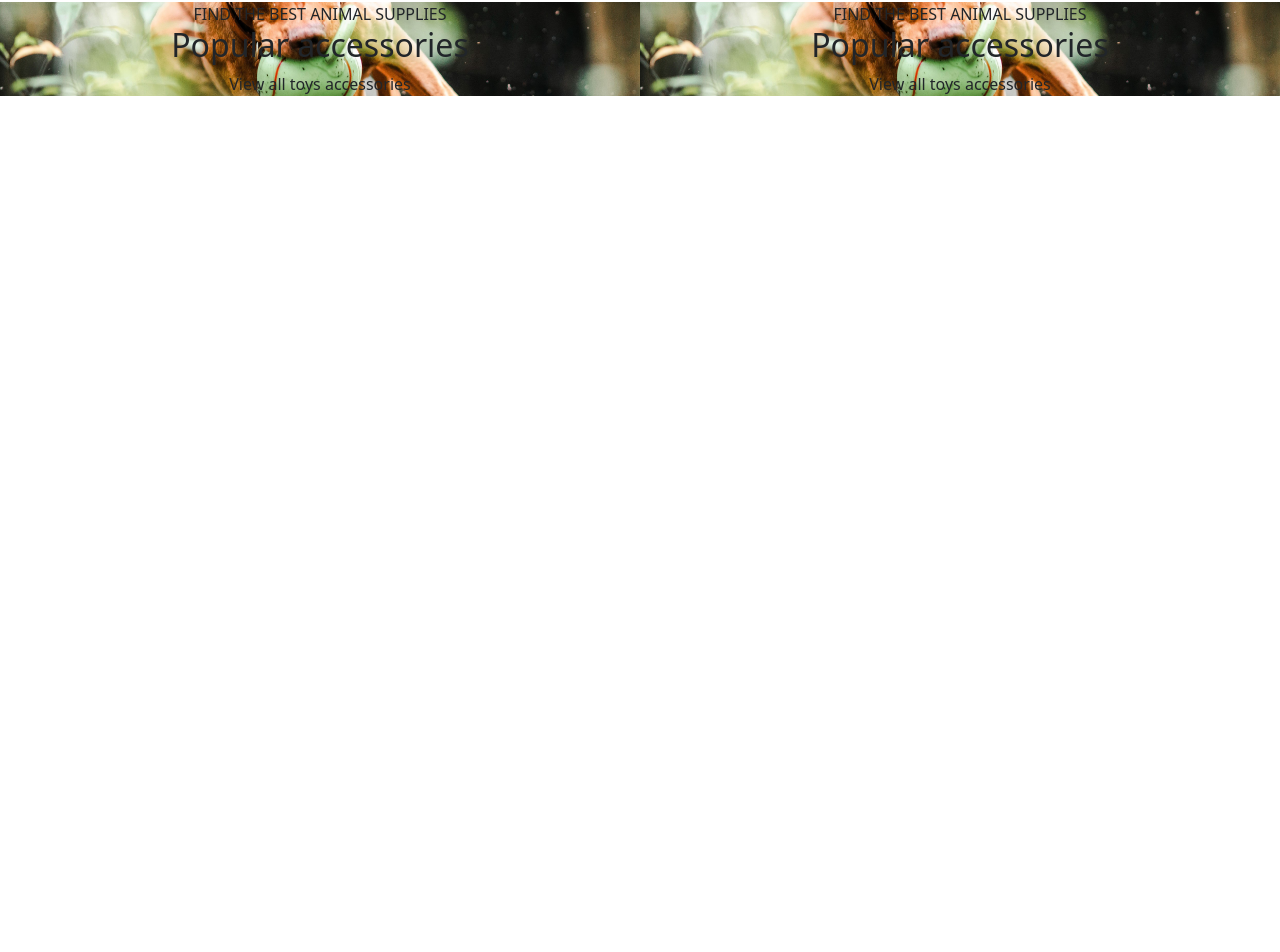
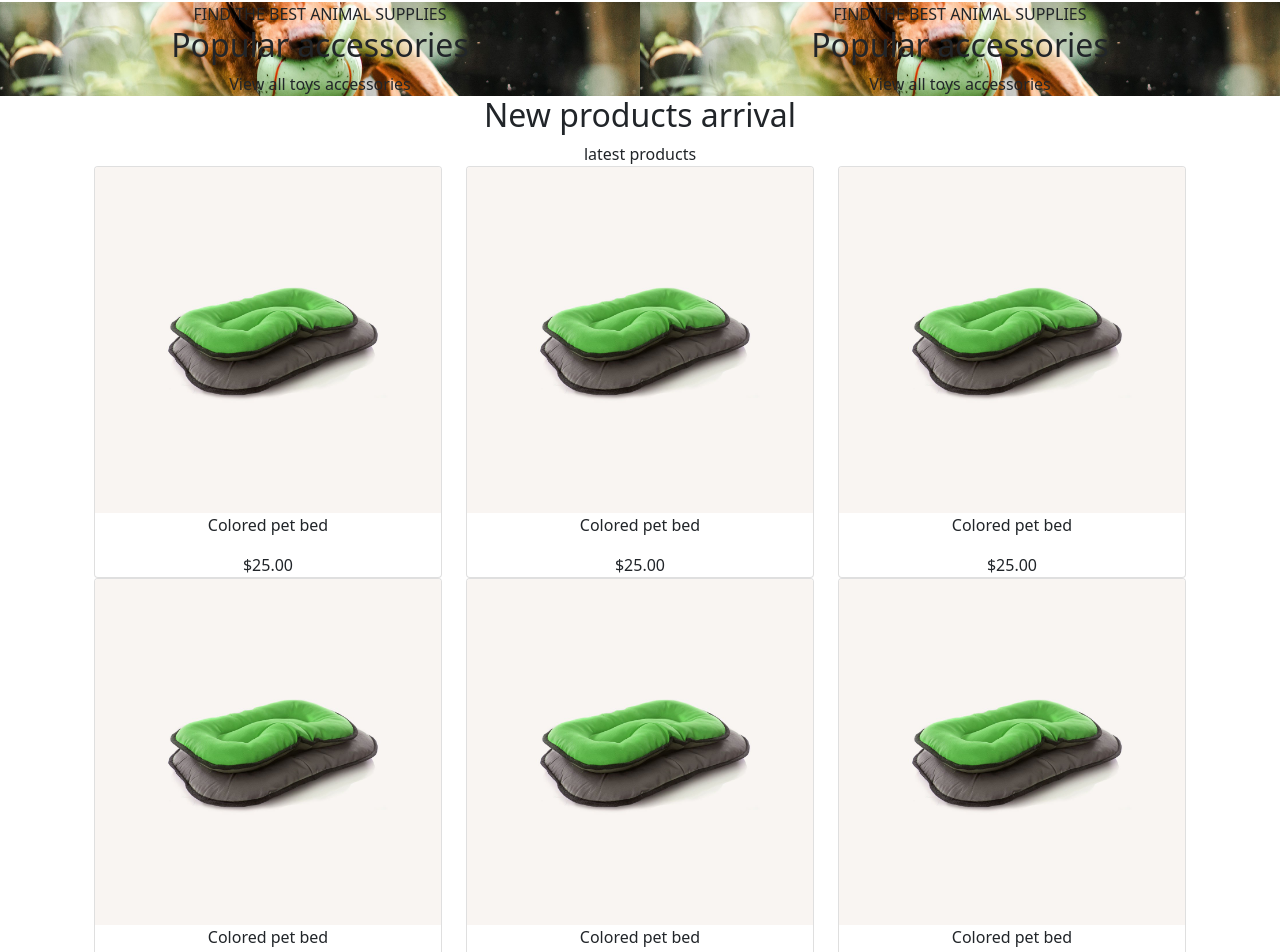
Before and after one commit to erkrabbo/proj-html-vuejs, a Vue app: page / in a window 1280 px wide. Shown: the part 3822-4774 px from the top of the page. Before the commit the page ends 3918 px from the top, so only its background shows below. Built offline with nearby package versions, Linux system fonts and the light colour scheme; a web font is replaced by a local one.

Commit message:
new products

```diff
--- /dev/null
+++ b/src/components/PetNewProductsArrival.vue
@@ -0,0 +1,62 @@
+<template>
+  <section>
+    <h2>New products arrival</h2>
+    <span>latest products</span>
+    <div class="container">
+      <div class="row row-cols-3">
+        <div class="col">
+          <div class="card">
+            <img :src="require('../assets/img/product-8.jpg')" alt="" class="card-img-top">
+            <p>Colored pet bed</p>
+            <span>$25.00</span>
+          </div>
+        </div>
+        <div class="col">
+          <div class="card">
+            <img :src="require('../assets/img/product-8.jpg')" alt="" class="card-img-top">
+            <p>Colored pet bed</p>
+            <span>$25.00</span>
+          </div>
+        </div>
+        <div class="col">
+          <div class="card">
+            <img :src="require('../assets/img/product-8.jpg')" alt="" class="card-img-top">
+            <p>Colored pet bed</p>
+            <span>$25.00</span>
+          </div>
+        </div>
+        <div class="col">
+          <div class="card">
+            <img :src="require('../assets/img/product-8.jpg')" alt="" class="card-img-top">
+            <p>Colored pet bed</p>
+            <span>$25.00</span>
+          </div>
+        </div>
+        <div class="col">
+          <div class="card">
+            <img :src="require('../assets/img/product-8.jpg')" alt="" class="card-img-top">
+            <p>Colored pet bed</p>
+            <span>$25.00</span>
+          </div>
+        </div>
+        <div class="col">
+          <div class="card">
+            <img :src="require('../assets/img/product-8.jpg')" alt="" class="card-img-top">
+            <p>Colored pet bed</p>
+            <span>$25.00</span>
+          </div>
+        </div>
+      </div>
+    </div>
+  </section>
+</template>
+
+<script>
+export default {
+  name: 'PetNewProductsArrival'
+}
+</script>
+
+<style>
+
+</style>
--- a/src/components/PetShopPreview.vue
+++ b/src/components/PetShopPreview.vue
@@ -35,6 +35,9 @@
       <pet-banner/>
       <pet-banner/>
     </section>
+    <b-container>
+      <pet-new-products-arrival/>
+    </b-container>
   </section>
 </template>
 
@@ -47,6 +50,7 @@ import PetUsersTestimonials from './PetUsersTestimonials.vue'
 import PetNewsletter from './PetNewsletter.vue'
 import PetBlog from './PetBlog.vue'
 import PetBanner from './PetBanner.vue'
+import PetNewProductsArrival from './PetNewProductsArrival.vue'
 
 export default {
   name: 'PetShopPreview',
@@ -57,7 +61,8 @@ export default {
     PetUsersTestimonials,
     PetNewsletter,
     PetBlog,
-    PetBanner
+    PetBanner,
+    PetNewProductsArrival
   },
   computed: {
     shopCategories () {
```
